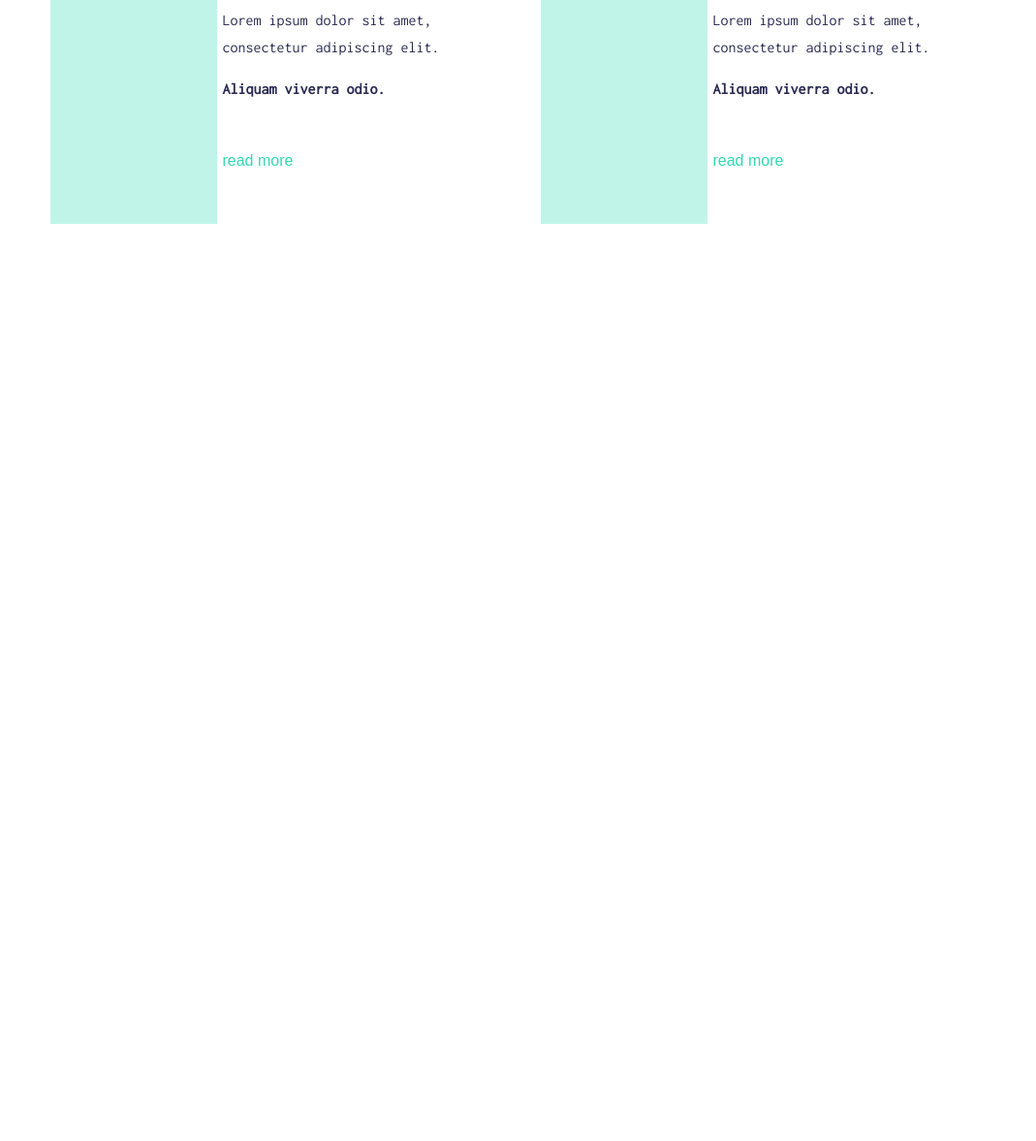
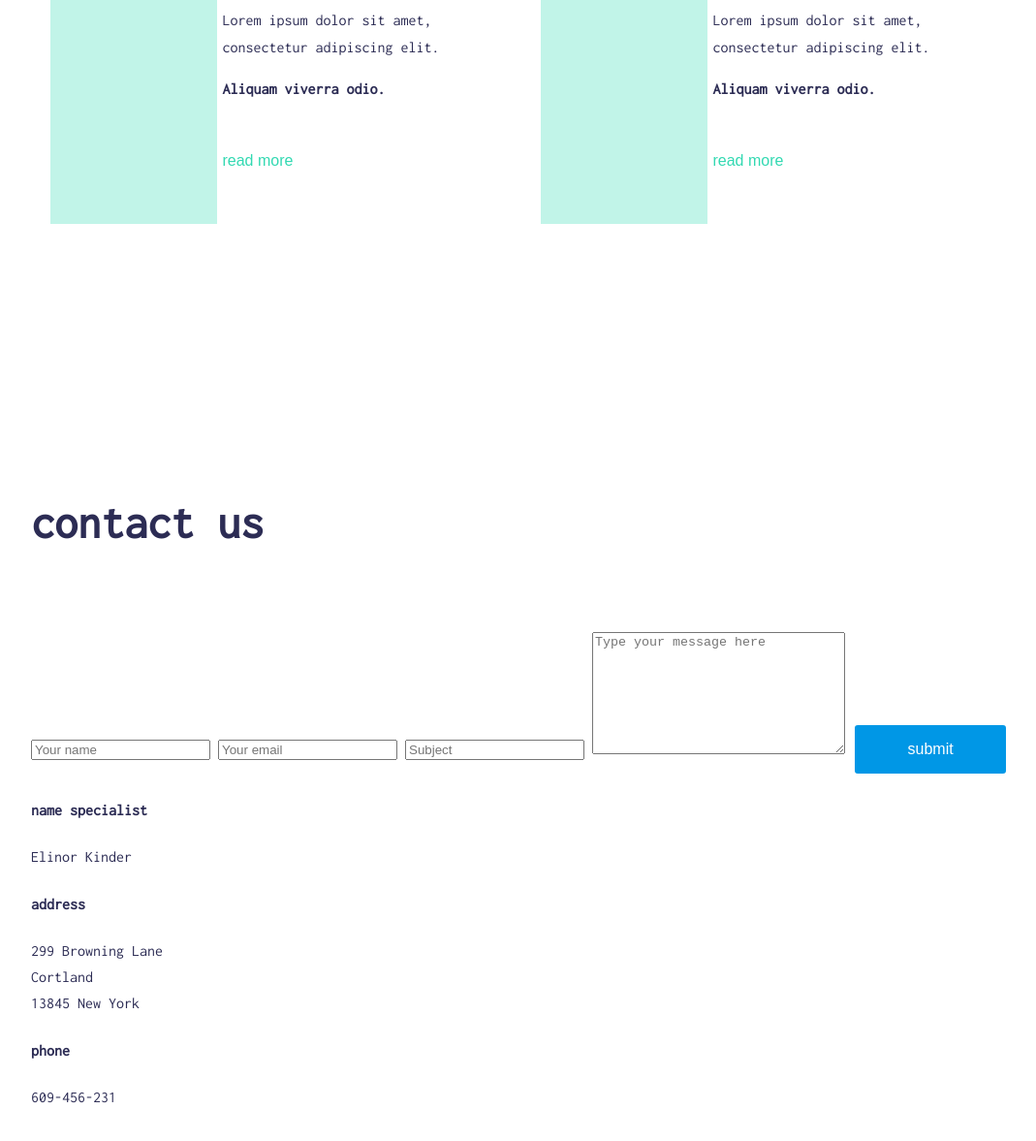
Before and after one commit to mGrzanek/creative-agency, a website: page index.html in a window 1280 px wide. Shown: the part 1963-3140 px from the top of the page at 97% size, without its empty margins (102-1171 px from the left). Before the commit the page ends 2366 px from the top, so only its background shows below. Drawn offline with Linux system fonts and the light colour scheme.

Commit message:
Add contact section to html code

```diff
--- a/index.html
+++ b/index.html
@@ -116,5 +116,33 @@
             </div>
         </div>
     </section>
+    <section class="contact">
+        <div class="container">
+            <h2 class="section-title">contact us</h2>
+            <div class="wrapper">
+                <form>
+                    <input type="text" placeholder="Your name" required>
+                    <input type="email" placeholder="Your email" required>
+                    <input type="text" placeholder="Subject" required>
+                    <textarea placeholder="Type your message here" cols="30" rows="8"></textarea>
+                    <button type="submit" class="btn btn-one">submit</button>
+                </form>
+                <div class="contact-data">
+                    <div class="name-specialist">
+                        <h4>name specialist</h4>
+                        <p>Elinor Kinder</p>
+                    </div>
+                    <div class="address">
+                        <h4>address</h4>
+                        <p>299 Browning Lane <br> Cortland <br> 13845 New York</p>
+                    </div>
+                    <div class="phone">
+                        <h4>phone</h4>
+                        <p>609-456-231</p>
+                    </div>
+                </div>
+            </div>
+        </div>
+    </section>
 </body>
 </html>
```
